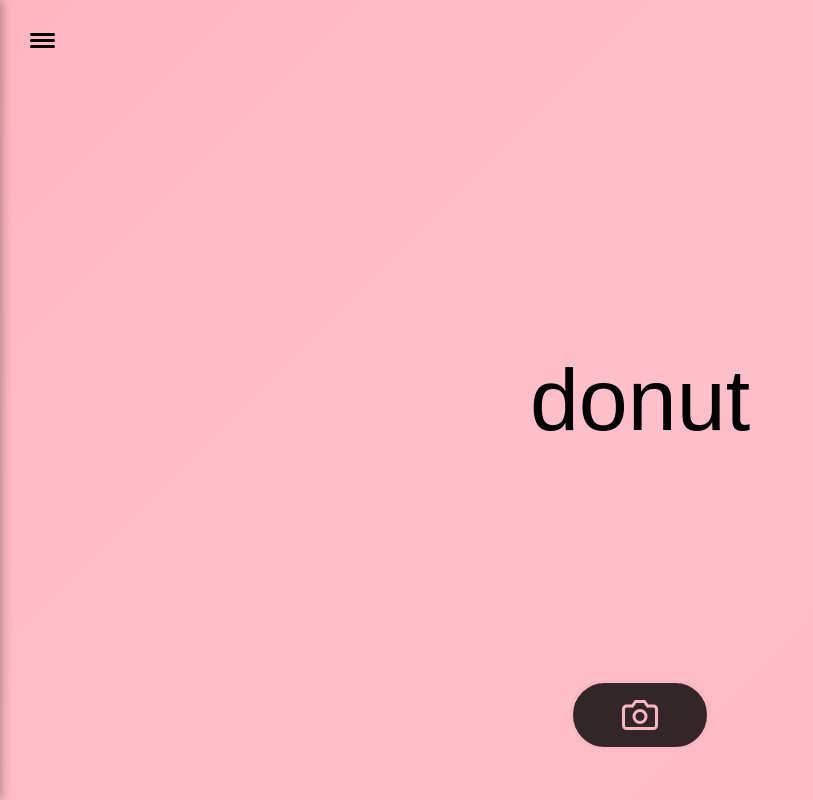
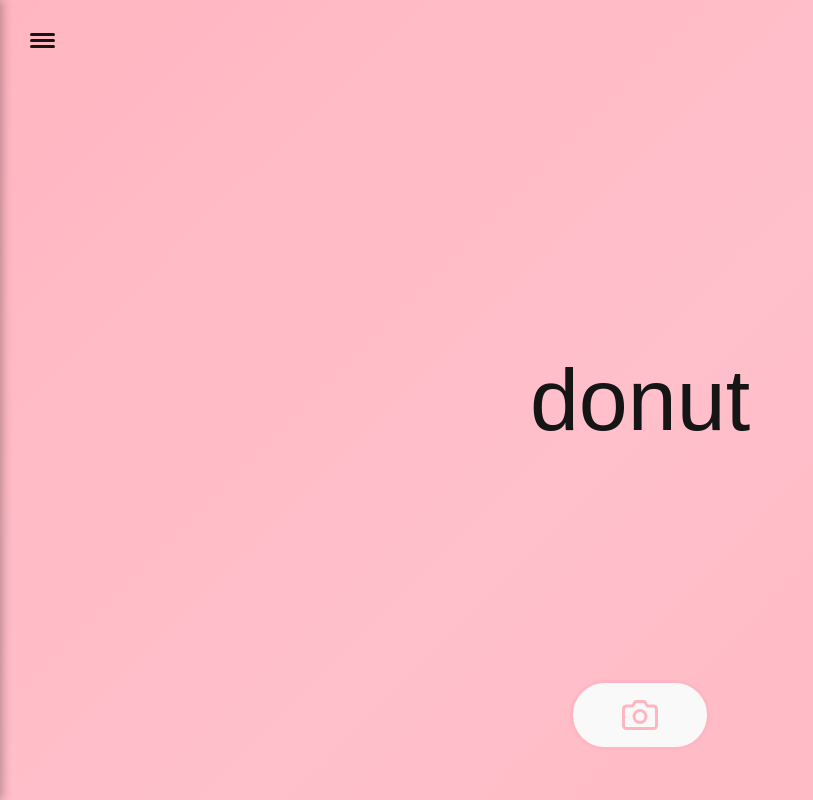
Before and after one commit to AnishNeethi/Donut, a React (Vite) app in the folder frontend/: page / in a window 1280 px wide. Shown: the whole page, without its empty margins (0-813 px from the left). Built offline with nearby package versions, Linux system fonts and the light colour scheme.

Commit message:
tweaked colours to match theme

```diff
--- a/frontend/src/components/Landing.css
+++ b/frontend/src/components/Landing.css
@@ -29,14 +29,19 @@
 .hamburger-line {
   width: 25px;
   height: 3px;
-  background-color: #000;
+  background-color: #151515;
   margin: 3px 0;
   transition: 0.3s;
   border-radius: 2px;
 }
 
 .hamburger-menu:hover .hamburger-line {
-  background-color: #333;
+  background-color: #151515;
+}
+
+/* Active state - pink color when menu is open */
+.hamburger-menu.active .hamburger-line {
+  background-color: #FFB6C1;
 }
 
 /* Main Content */
@@ -50,7 +55,7 @@
 .app-title {
   font-size: 5.5rem;
   font-weight: normal;
-  color: #000;
+  color: #151515;
   text-align: center;
   margin: 0;
   font-family: Arial, sans-serif;
@@ -64,7 +69,7 @@
   transform: translateX(-50%);
   width: 140px;
   height: 70px;
-  background-color: rgba(0, 0, 0, 0.8);
+  background-color: 151515;
   border: 3px solid #FFB6C1;
   border-radius: 35px;
   display: flex;
@@ -97,7 +102,7 @@
   left: -300px;
   width: 300px;
   height: 100vh;
-  background-color: #000;
+  background-color: #151515;
   transition: left 0.3s ease-in-out;
   z-index: 999;
   box-shadow: 2px 0 10px rgba(0, 0, 0, 0.3);
```
